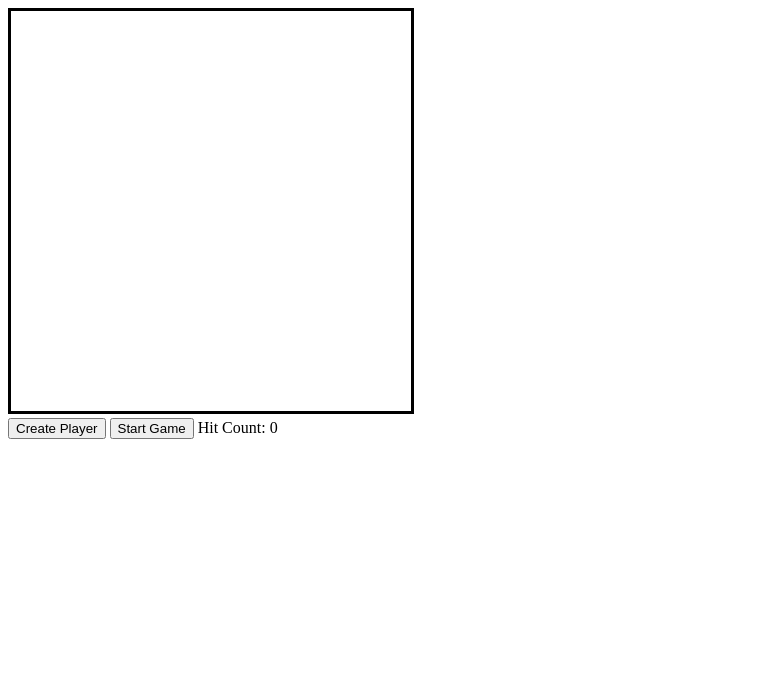
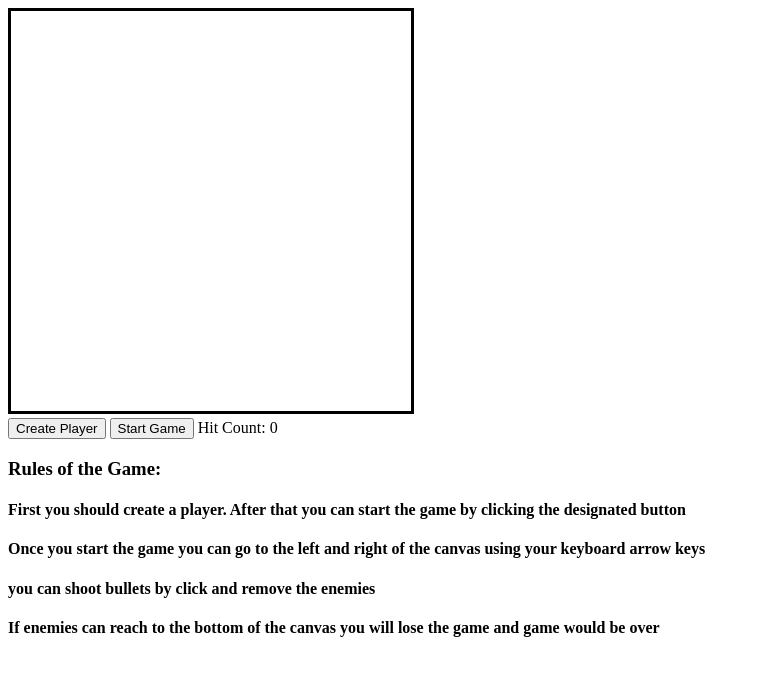
Before and after one commit to maryfary/javascript-game, a plain HTML site: page index.html in a window 1280 px wide. Shown: the whole page, without its empty margins (0-760 px from the left). Drawn offline with Linux system fonts and the light colour scheme.

Commit message:
Rules of the game added to the page

```diff
--- a/index.html
+++ b/index.html
@@ -13,5 +13,11 @@
     <label>Hit Count:</label>
     <label id="lblHitCount">0</label>
     <script src="code.js"></script>
+
+    <h3>Rules of the Game:</h3>
+    <h4>First you should create a player. After that you can start the game by clicking the designated button</h4>
+    <h4>Once you start the game you can go to the left and right of the canvas using your keyboard arrow keys</h4>
+    <h4>you can shoot bullets by click and remove the enemies</h4>
+    <h4>If enemies can reach to the bottom of the canvas you will lose the game and game would be over</h4>
 </body>
 </html>
```
